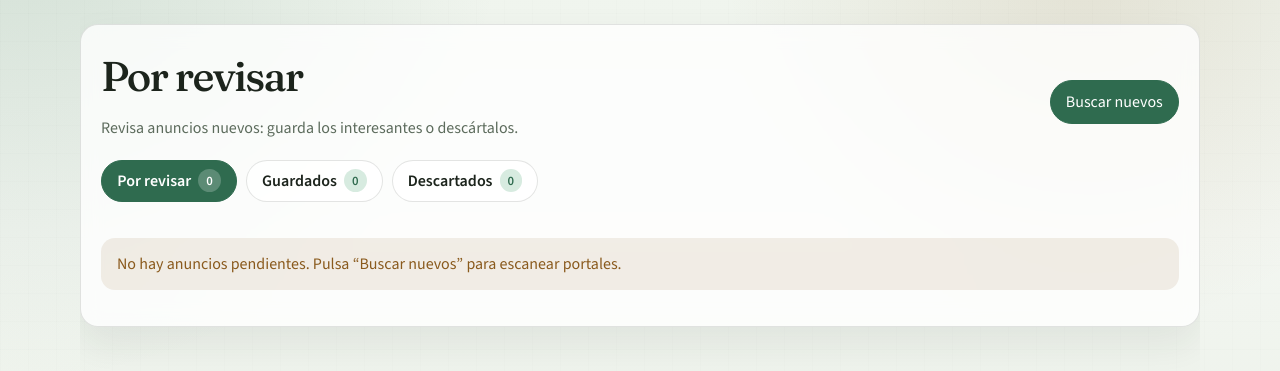
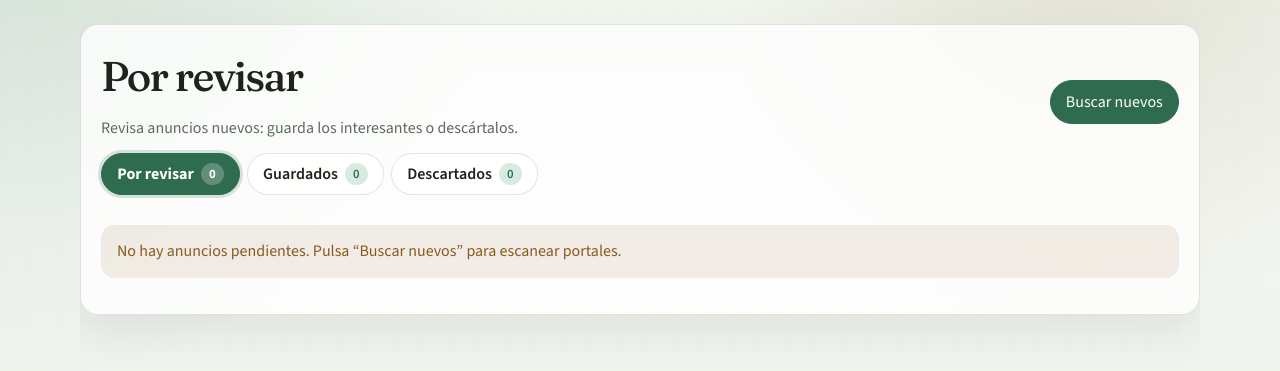
Before and after one commit to ArturoYuste/housing-monitor-zgz, a FastAPI app: page /?status=pending in a window 1280 px wide. Shown: the part 127-498 px from the top of the page. Run offline with FastAPI, Linux system fonts and the light colour scheme; some libraries are stand-ins or nearby versions.

Commit message:
Remove blank gap under status tabs and emphasize active tab
Collapse empty scan feedback, tighten tab spacing, and give the selected
status chip a stronger accent fill and focus ring.

Co-authored-by: developers.social11 <developers.social11@gmail.com>

```diff
--- a/app/static/app.css
+++ b/app/static/app.css
@@ -115,20 +115,30 @@ a {
 }
 
 .nav a.active,
-.chip.active,
 .button.primary {
   background: var(--accent);
   border-color: var(--accent);
   color: white;
 }
 
+.chip.active {
+  background: var(--accent);
+  border-color: var(--accent);
+  color: #fff;
+  box-shadow: 0 0 0 3px rgba(47, 107, 79, 0.18);
+  transform: none;
+  font-weight: 700;
+}
+
 .chip.active .count {
-  background: rgba(255, 255, 255, 0.22);
+  background: rgba(255, 255, 255, 0.24);
   color: #fff;
 }
 
 .chip.active:hover {
   border-color: var(--accent);
+  background: #295f45;
+  transform: none;
 }
 
 .panel {
@@ -148,7 +158,7 @@ a {
   justify-content: space-between;
   gap: 1rem;
   align-items: end;
-  margin-bottom: 1.25rem;
+  margin-bottom: 0.85rem;
 }
 
 .hero-row h1,
@@ -162,8 +172,8 @@ a {
 .tabs {
   display: flex;
   flex-wrap: wrap;
-  gap: 0.55rem;
-  margin: 0 0 0.75rem;
+  gap: 0.45rem;
+  margin: 0;
 }
 
 .tabs a {
@@ -920,17 +930,23 @@ body.lightbox-open {
 }
 
 
-#scan-feedback:empty {
+#scan-feedback[hidden] {
+  display: none !important;
+  margin: 0 !important;
+  padding: 0 !important;
+  border: 0 !important;
+}
+
+.tab-counts,
+#tab-counts {
+  margin: 0 0 0.35rem;
+}
+
+.scan-loader.htmx-indicator {
   display: none;
 }
 
-#tab-counts {
-  margin: 0;
+.htmx-request.scan-loader.htmx-indicator,
+.htmx-request .scan-loader.htmx-indicator {
+  display: flex;
 }
-
-.scan-loader.htmx-indicator:not(.htmx-request) {
-  display: none;
-  margin: 0;
-  padding: 0;
-  border: 0;
-}
--- a/app/templates/dashboard.html
+++ b/app/templates/dashboard.html
@@ -35,16 +35,21 @@
     </div>
   </div>
 
-  <div id="scan-feedback">
+  <div id="scan-feedback"{% if not flash %} hidden{% endif %}>
     {% if flash %}
       <div class="flash">{{ flash }}</div>
     {% endif %}
   </div>
 
-  <div id="tab-counts">
-    <div class="tabs">
+  <div id="tab-counts" class="tab-counts">
+    <div class="tabs" role="tablist" aria-label="Estado de anuncios">
       {% for key, label in statuses %}
-        <a class="chip {% if key == active_status %}active{% endif %}" href="/?status={{ key }}">
+        <a
+          class="chip {% if key == active_status %}active{% endif %}"
+          href="/?status={{ key }}"
+          role="tab"
+          aria-selected="{{ 'true' if key == active_status else 'false' }}"
+        >
           {{ label }}
           <span class="count">{{ counts.get(key, 0) }}</span>
         </a>
--- a/app/templates/partials/property_list.html
+++ b/app/templates/partials/property_list.html
@@ -21,10 +21,15 @@
 {% endif %}
 
 {% if swap_tab_counts %}
-<div id="tab-counts" hx-swap-oob="true">
-  <div class="tabs">
+<div id="tab-counts" class="tab-counts" hx-swap-oob="true">
+  <div class="tabs" role="tablist" aria-label="Estado de anuncios">
     {% for key, label in statuses %}
-      <a class="chip {% if key == active_status %}active{% endif %}" href="/?status={{ key }}">
+      <a
+        class="chip {% if key == active_status %}active{% endif %}"
+        href="/?status={{ key }}"
+        role="tab"
+        aria-selected="{{ 'true' if key == active_status else 'false' }}"
+      >
         {{ label }}
         <span class="count">{{ counts.get(key, 0) }}</span>
       </a>
```
Also changed, not shown: app/templates/partials/scan_result.html (+8 -3 lines).
